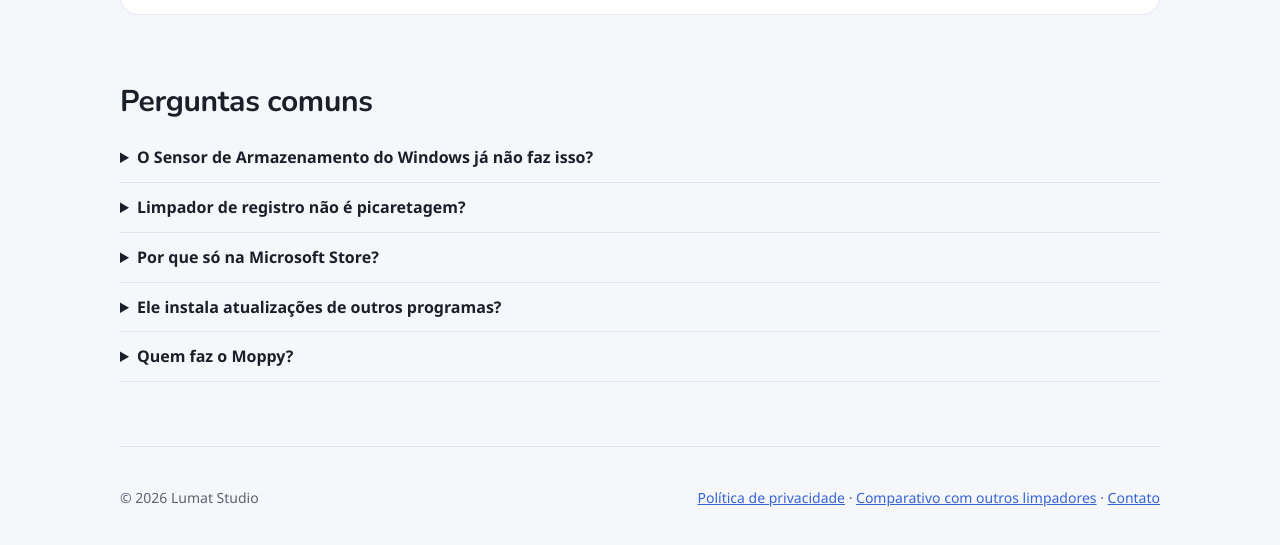
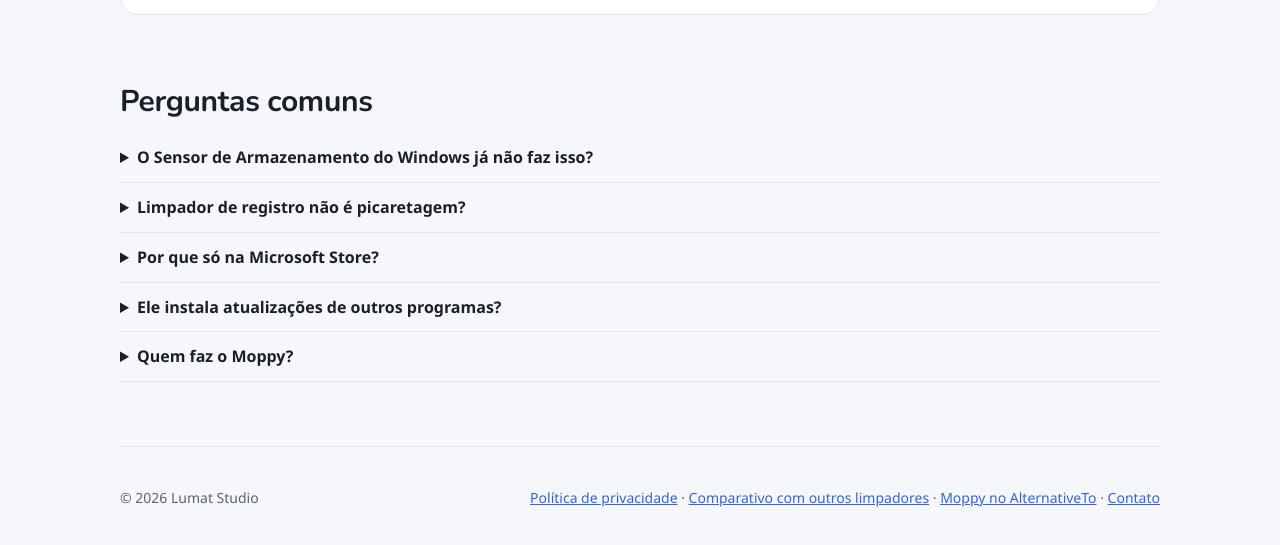
Before and after one commit to psychosb/moppy-pc-cleaner, a plain HTML site: page index.html in a window 1280 px wide. Shown: the part 2504-3049 px from the top of the page. Drawn offline with nearby package versions, Linux system fonts and the light colour scheme.

Commit message:
site: index.html

```diff
--- a/index.html
+++ b/index.html
@@ -143,7 +143,7 @@ footer{color:var(--muted);font-size:14px;padding:40px 0 48px;border-top:1px soli
 
   <footer>
     <span>© 2026 Lumat Studio</span>
-    <span><a href="privacidade.html">Política de privacidade</a> · <a href="comparativo.html">Comparativo com outros limpadores</a> · <a href="mailto:psychosb.dev@outlook.com">Contato</a></span>
+    <span><a href="privacidade.html">Política de privacidade</a> · <a href="comparativo.html">Comparativo com outros limpadores</a> · <a href="https://alternativeto.net/software/moppy--pc-cleaner/about/" rel="noopener">Moppy no AlternativeTo</a> · <a href="mailto:psychosb.dev@outlook.com">Contato</a></span>
   </footer>
 </div>
 </body>
```
